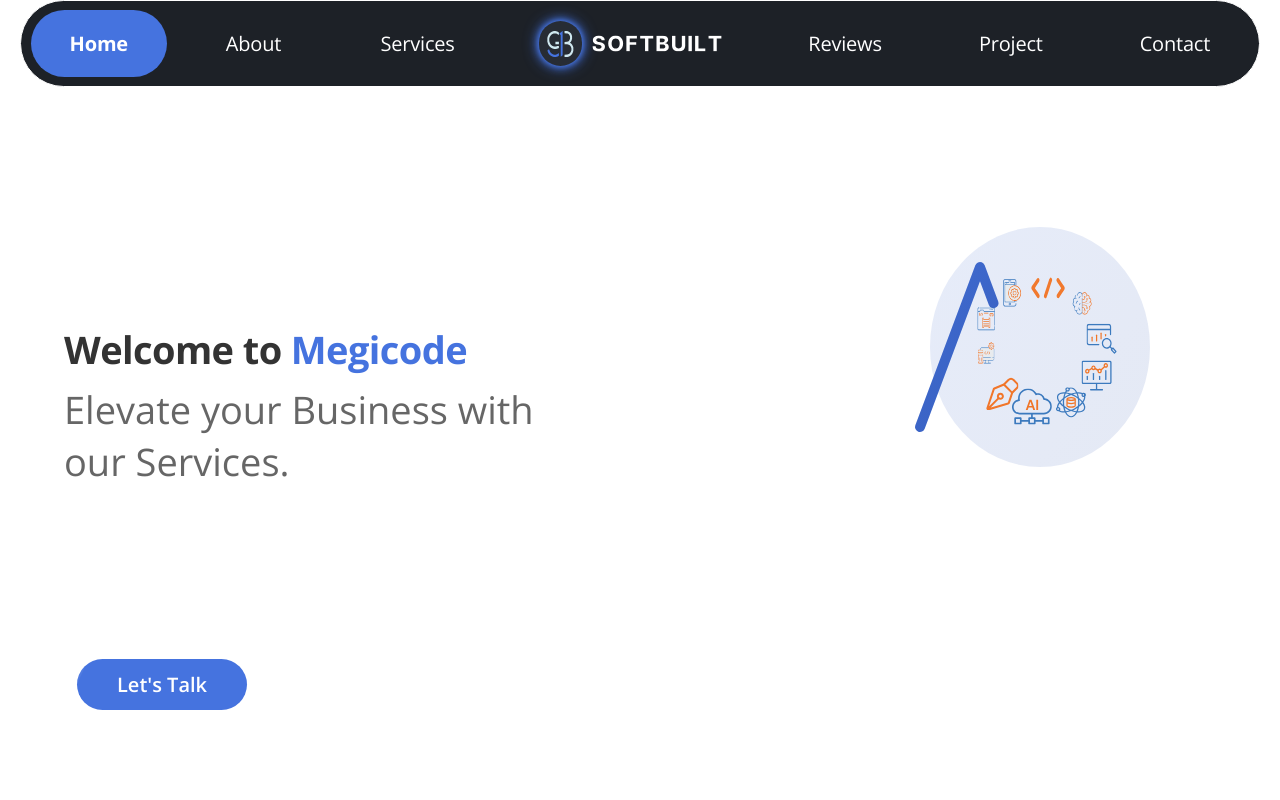
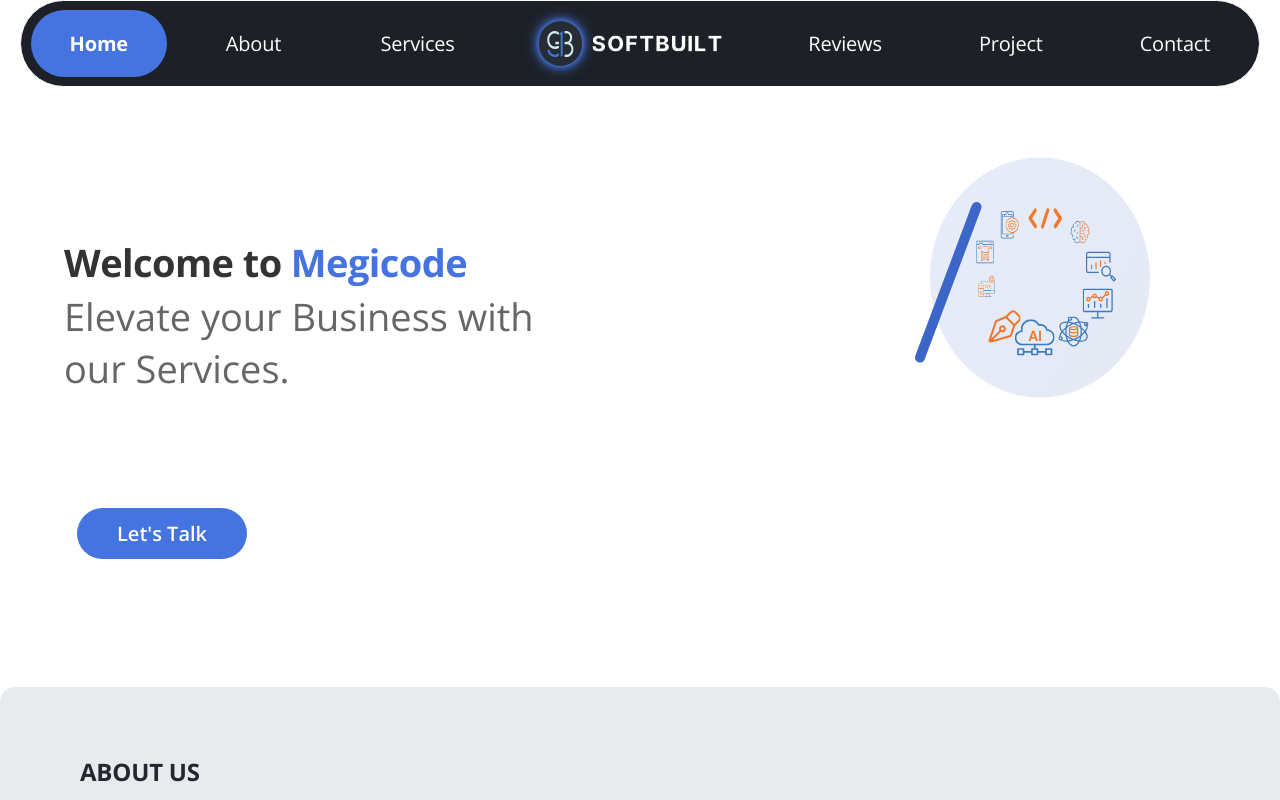
Before and after one commit to ghulam-mujtaba5/megicode, a Next.js app: page / in a window 1280 px wide. Shown: the top 800 px of the page. Built offline with nearby package versions, Linux system fonts and the light colour scheme.

Commit message:
style: Refactor layout and spacing in welcomeCommon styles for improved consistency; adjust min-height and margins

```diff
--- a/components/welcomeCompany/welcomeCommon.module.css
+++ b/components/welcomeCompany/welcomeCommon.module.css
@@ -4,10 +4,9 @@
   display: flex;
   justify-content: space-between;
   align-items: center;
-  padding: 20px;
-  padding-top: 15%;
-  padding-left: 5%;
-  height: 150px; /* Fixed height to ensure layout stability */
+  padding: 10px 5% 10px 5%;
+  padding-top: 4%;
+  height: auto;
   position: relative; /* Allows for absolute positioning of child elements */
 }
 
@@ -16,12 +15,12 @@
   position: relative; /* Relative positioning to control absolute child elements */
 
 
-  min-height: 300px; /* Adjust this value to ensure space for animations */
+  min-height: 120px;
 }
 
 .text {
   font-size: 38px;
-  margin-bottom: 10px;
+  margin-bottom: 4px;
   font-weight: bold;
   font-family: 'Open Sans', sans-serif;
   transition: transform 0.4s ease; /* Smooth transition for scaling effect */
@@ -32,6 +31,7 @@
   font-weight: lighter;
   font-family: 'Open Sans', sans-serif;
   margin: 0; /* Remove default margin to avoid layout shifts */
+  padding-bottom: 0;
 }
 
 .softBuilt {
```
Also changed, not shown: components/welcomeCompany/MegicodeHeroAnimation.tsx (added), public/megicode-hero.svg (added).
